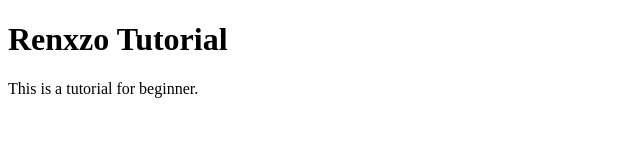
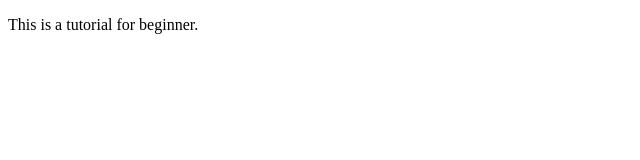
Before and after one commit to renzcelcorre/correRenz, a plain HTML site: page index.html in a window 1280 px wide. Shown: the whole page, without its empty margins (0-640 px from the left). Drawn offline with Linux system fonts and the light colour scheme.

```diff
--- a/index.html
+++ b/index.html
@@ -8,7 +8,6 @@
 </head>
 
 <body>
-    <h1>Renxzo Tutorial</h1>
     <p>This is a tutorial for beginner.</p>
 </body>
 </html>
```
